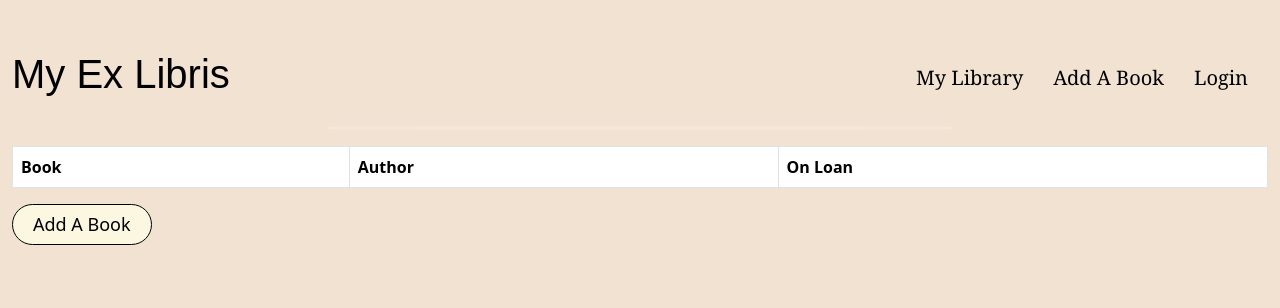
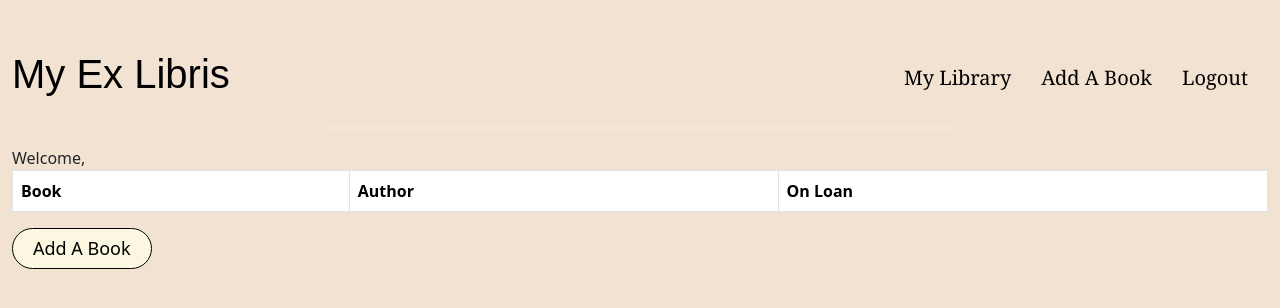
Before and after one commit to annadahl96/My_Ex_Libris, a Flask app: template flask_app/templates/dashboard.html in a window 1280 px wide. Shown: the top 308 px of the page. Run offline with Flask 3, Linux system fonts and the light colour scheme; the template is opened without the code that fills it, so the values that code supplies are empty.

Commit message:
Added logout button to clear session on dashboard.

```diff
--- a/flask_app/static/images/cheat_sheet.txt
+++ b/flask_app/static/images/cheat_sheet.txt
@@ -23,4 +23,3 @@ Commiting to github using command line (when you're not pulling from the master
 3. " git add . "
 4. " git commit -m "write message here" "
 5. " git push origin master "
-testttt
--- a/flask_app/templates/dashboard.html
+++ b/flask_app/templates/dashboard.html
@@ -21,10 +21,11 @@
             <div class="right_header">
                 <a href="/mylibrary">My Library</a>
                 <a href="#">Add A Book</a>
-                <a href="/login">Login</a>
+                <a href="/clear_session">Logout</a>
             </div>
         </div>
         <hr>
+        Welcome, {{user_in_session.first_name}}
         <table class="table table-bordered">
             <thead>
                 <th>Book</th>
```
